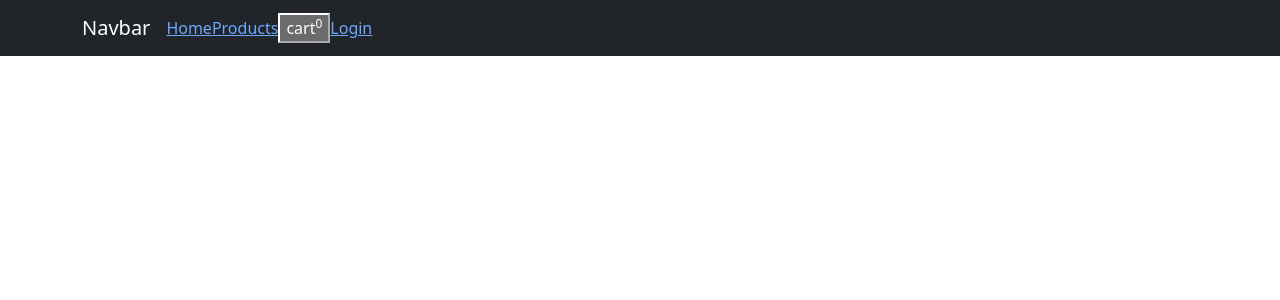
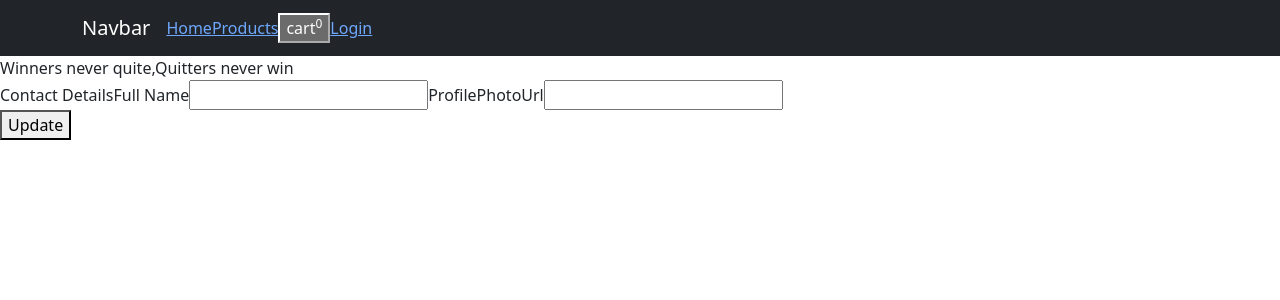
Before and after one commit to roshankhaire/my-app, a React (Create React App) app: page /profile in a window 1280 px wide. Shown: the top 300 px of the page. Built offline with nearby package versions, Linux system fonts and the light colour scheme.

Commit message:
ExpenseTrackerProfile

```diff
--- a/src/App.js
+++ b/src/App.js
@@ -8,6 +8,7 @@ import Cart from "./components/Cart/Cart";
 import CartProvider from "./store/CartProvider";
 import AuthForm from "./components/AuthForm";
 import Expense from "./components/pages/Expense";
+import Profile from "./components/pages/Profile";
 
 function App() {
   const [cartIaShown,setCartIsShown]=useState(false);
@@ -17,17 +18,33 @@ function App() {
    const hideCartHandler=()=>{
             setCartIsShown(false)
   }
+
+  async function addUserDataHandler(userData){
+
+    const response=await fetch('https://expensetrackerprofile-default-rtdb.firebaseio.com/ExpenseTrackerUserData.json',{
+         method:'POST',
+         body:JSON.stringify(userData),
+         headers:{
+          'Content-Type':'application/json'
+         }
+    })
+      const data= await response.json();
+      console.log(data)
+
+
+    }
   return <CartProvider>
 
  { cartIaShown && <Cart onClose={hideCartHandler}/>}
   <Router>
     <NavBar onShowCart={showCartHandler}/>
     <Routes>
-    <Route path="home" element={<Home/>}/>
+    <Route path="/home" element={<Home/>}/>
 
-    <Route path="product" element={<Product/>}/>
-    <Route path="auth" element={<AuthForm/>}/>
-    <Route path="expense" element={<Expense/>}/>
+    <Route path="/product" element={<Product/>}/>
+    <Route path="/auth" element={<AuthForm/>}/>
+    <Route path="/expense" element={<Expense/>}/>
+    <Route path="/profile" element={<Profile onAddUserData={addUserDataHandler}/>}/>
 
     </Routes>
     </Router>
--- a/src/components/AuthForm.js
+++ b/src/components/AuthForm.js
@@ -2,8 +2,10 @@ import React, {useState,useRef} from "react";
 import classes from "./AuthForm.module.css"
 import { useContext } from "react";
 import AuthContext from "../store/AuthContext";
+import {useNavigate} from "react-router-dom"
 
 const AuthForm = () => {
+   const navigate=useNavigate()
     const authCtx=useContext(AuthContext)
     const emailInputRef=useRef();
     const passwordInputRef=useRef();
@@ -57,9 +59,10 @@ const AuthForm = () => {
 
 
         }).then((data)=>{
-            console.log(data)
-            console.log(data.idToken)
+           // console.log(data)
+            //console.log(data.idToken)
             authCtx.login(data.idToken)
+           navigate("/expense")
         }).catch((err)=>{
             alert(err.message)
         })
--- a/src/components/NavBar.js
+++ b/src/components/NavBar.js
@@ -20,13 +20,13 @@ const authCtx=useContext(AuthContext)
           <Navbar.Brand href="#home">Navbar</Navbar.Brand>
           <Nav className="me-auto">
             <li>
-            <NavLink to="home">Home</NavLink>
-            <NavLink to="product">Products</NavLink>
-           { isLoggedIn && <NavLink to="expense">Expense</NavLink>}
+            <NavLink to="/home">Home</NavLink>
+            <NavLink to="/product">Products</NavLink>
+           { isLoggedIn && <NavLink to="/expense">Expense</NavLink>}
 
               <button onClick={props. onShowCart}>cart<sup>{noOfCartitems}</sup></button>
 
-           { !isLoggedIn && <NavLink to="auth">Login</NavLink>}
+           { !isLoggedIn && <NavLink to="/auth">Login</NavLink>}
 
             </li>
           </Nav>
--- a/src/components/pages/Expense.js
+++ b/src/components/pages/Expense.js
@@ -1,7 +1,15 @@
 import React from "react";
+import {NavLink} from "react-router-dom"
 const Expense=(props)=>{
     return(
+        <>
         <h1>Welcome To Expense Tracker</h1>
+        <div ><span>Your Profile is incomplte.</span>
+           <NavLink to="/profile">
+           <button>Complete Now</button>
+           </NavLink>
+        </div>
+        </>
     )
 }
 export default Expense
--- /dev/null
+++ b/src/components/pages/Profile.js
@@ -0,0 +1,29 @@
+import React from "react";
+import {useRef} from "react"
+
+const Profile=(props)=>{
+    const nameRef=useRef()
+    const profilePhotoRef=useRef()
+    const submitHandler=(event)=>{
+        event.preventDefault();
+        const userData={
+            name:nameRef.current.value,
+            profilePhoto:profilePhotoRef.current.value
+        }
+        props.onAddUserData(userData)
+
+    }
+   return<>
+    <span>Winners never quite,Quitters never win </span>
+   <form onSubmit={submitHandler}>
+
+    <span>Contact Details</span>
+    <label htmlFor="name">Full Name</label>
+    <input type="text" ref={nameRef}/>
+    <label htmlFor="profilePhotoUrl">ProfilePhotoUrl</label>
+    <input type="text" ref={profilePhotoRef}/><br/>
+    <button>Update</button>
+   </form>
+   </>
+}
+export default Profile
```
